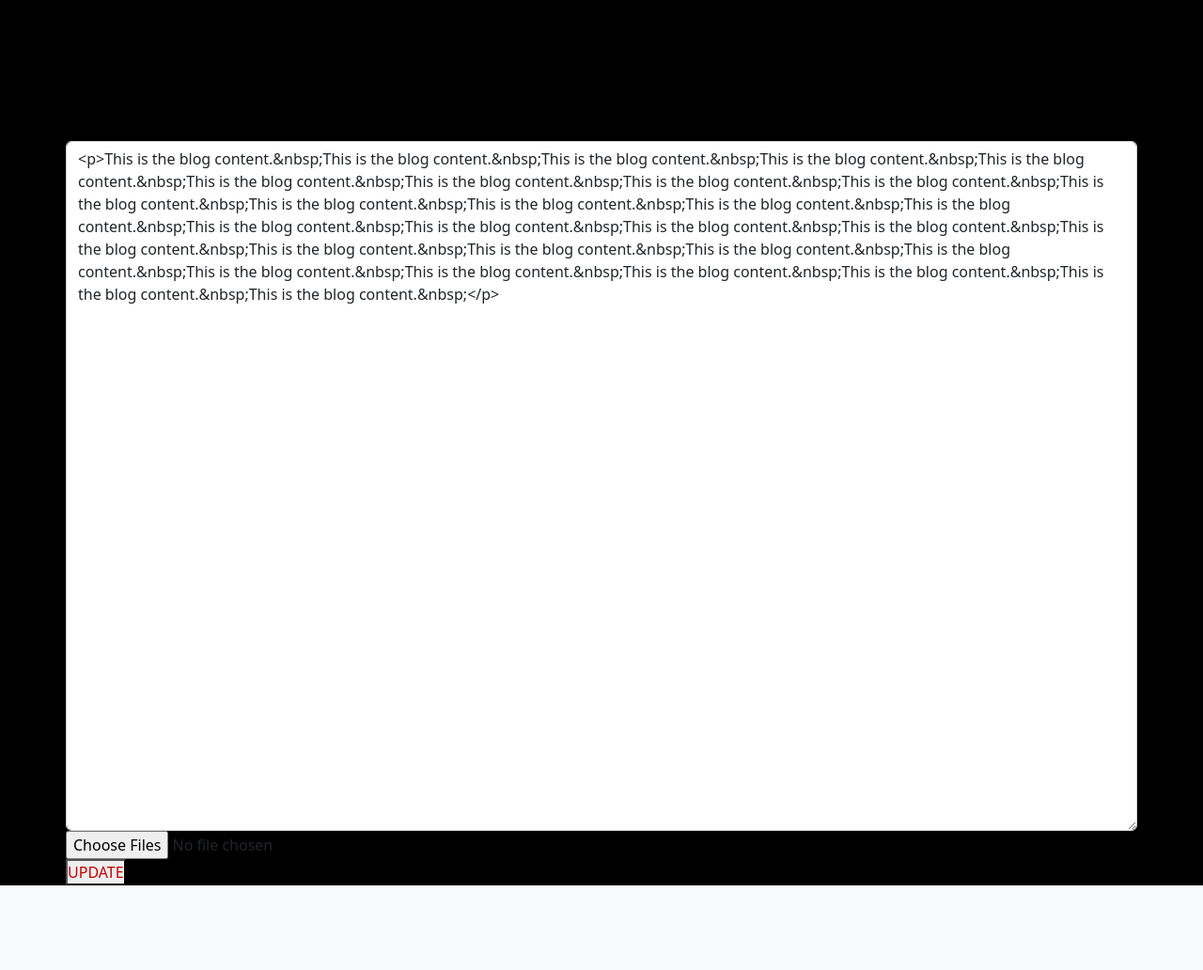
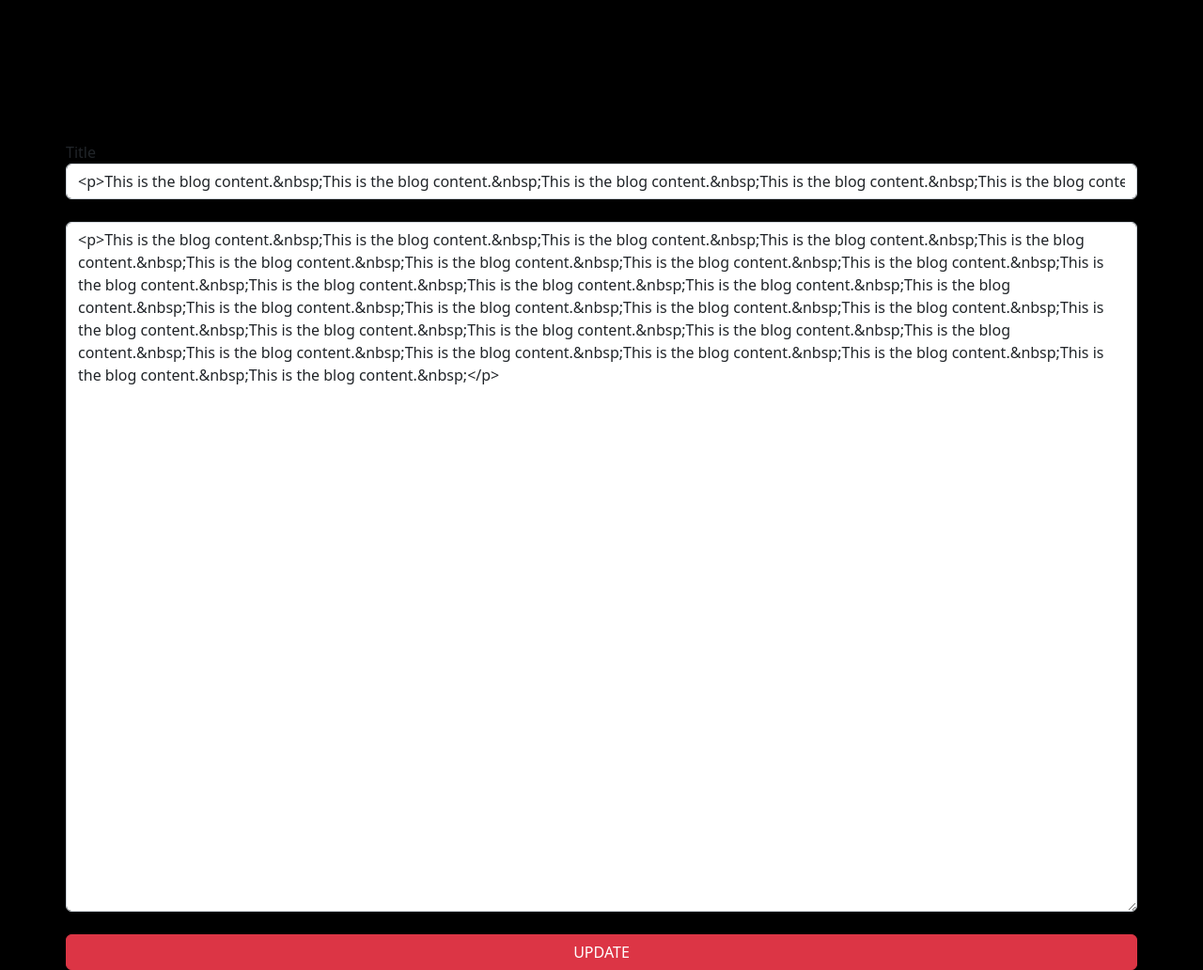
Before and after one commit to Unique-Red/altschool_BE_SSEP, a Flask app: page /edit/1 in a window 1280 px wide. Shown: the part 90-1122 px from the top of the page at 94% size. Before the commit the page ends 1032 px from the top, so only its background shows below. Run offline with Flask 3, Linux system fonts and the light colour scheme; data comes from the database, SQL or seed files in the repository; both versions use the stored data as it was after the commit; some libraries are stand-ins or nearby versions.

Commit message:
made input fields required

```diff
--- a/blog/routes.py
+++ b/blog/routes.py
@@ -111,15 +111,17 @@ def delete(id):
 
 @app.route("/edit/<int:id>", methods=["GET", "POST"])
 def edit(id):
+    title_to_edit = Post.query.get_or_404(id)
     post_to_update = Post.query.get_or_404(id)
     if request.method == "POST":
+        title_to_edit = request.form.get("title")
         post_to_update.text = request.form.get("text")
         try:
             db.session.commit()
             return redirect(url_for("home"))
         except:
             flash("There was a problem updating that post.", category="error")
-    return render_template("edit.html", post_to_update=post_to_update)
+    return render_template("edit.html", post_to_update=post_to_update, title_to_edit=title_to_edit)
 
 @app.route("/like/<post_id>")
 def like(post_id):
--- a/blog/templates/create.html
+++ b/blog/templates/create.html
@@ -6,11 +6,11 @@ Create
   <form method="POST" enctype="multipart/form-data">
     <div class="form-group">
       <label for="title">Title</label>
-      <input type="text" class="form-control" id="title" name="title" placeholder="Give your blog a title" maxlength="200">
+      <input type="text" class="form-control" id="title" name="title" placeholder="Give your blog a title" maxlength="200" required>
     </div>
     <br>
     <div class="form-group">
-      <textarea class="form-control" name="text" id="text" rows="30"></textarea>
+      <textarea class="form-control" name="text" id="text" rows="30" required></textarea>
     </div>
     <br>
     <button type="submit" class="btn btn-danger">SUBMIT</button>
--- a/blog/templates/edit.html
+++ b/blog/templates/edit.html
@@ -5,13 +5,16 @@ Edit
 {% block content %}
   <form method="POST" enctype="multipart/form-data">
     <div class="form-group">
-      <textarea class="form-control" name="text" id="text" rows="30">{{post_to_update.text}}</textarea>
+      <label for="title">Title</label>
+      <input type="text" class="form-control" id="title" name="title" value="{{title_to_edit.text}}" maxlength="200" required>
     </div>
+    <br>
     <div class="form-group">
-      <input type="file" name="files" class="form-control-file" id="exampleFormControlFile1" multiple>
+      <textarea class="form-control" name="text" id="text" rows="30" required>{{post_to_update.text}}</textarea>
     </div>
-    <button type="submit">UPDATE</button>
+    <br>
+    <button type="submit" class="btn btn-danger">UPDATE</button>
   </form>
-    {{ ckeditor.load() }}
+    {{ ckeditor.load(pkg_type="basic") }}
     {{ ckeditor.config(name='text') }}
 {% endblock %}
--- a/blog/templates/login.html
+++ b/blog/templates/login.html
@@ -14,7 +14,7 @@ Login
         <div class="col-12">
         <div class="form-group">
             <label for="email">Email</label>
-            <input type="text" class="form-control" id="email" name="email" placeholder="Enter Email">
+            <input type="text" class="form-control" id="email" name="email" placeholder="Enter Email" required>
         </div>
         </div>
     </div>
@@ -22,7 +22,7 @@ Login
         <div class="col-12">
         <div class="form-group">
             <label for="password">Password</label>
-            <input type="password" class="form-control" id="password" name="password" placeholder="Enter password">
+            <input type="password" class="form-control" id="password" name="password" placeholder="Enter password" required>
         </div>
         </div>
     </div>
```
Also changed, not shown: blog/templates/register.html (+5 -5 lines), blog/blog.sqlite.
